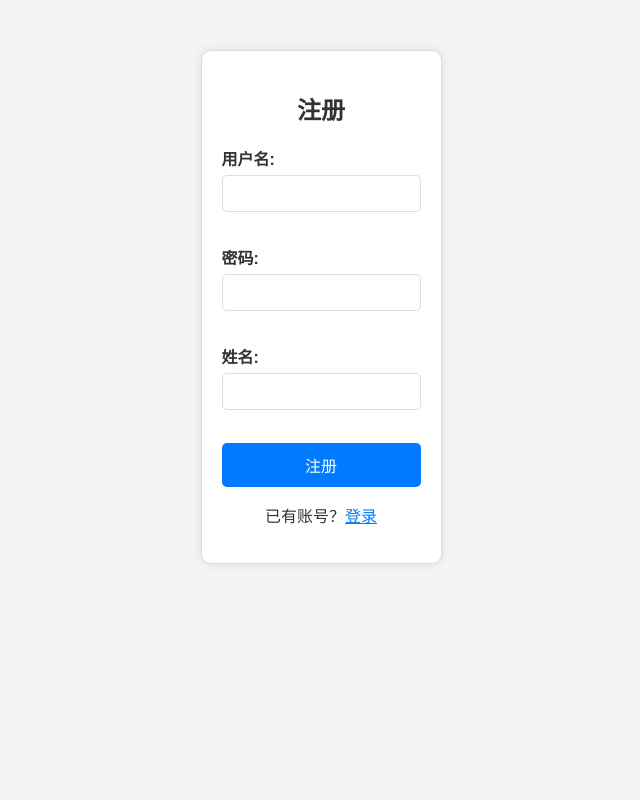
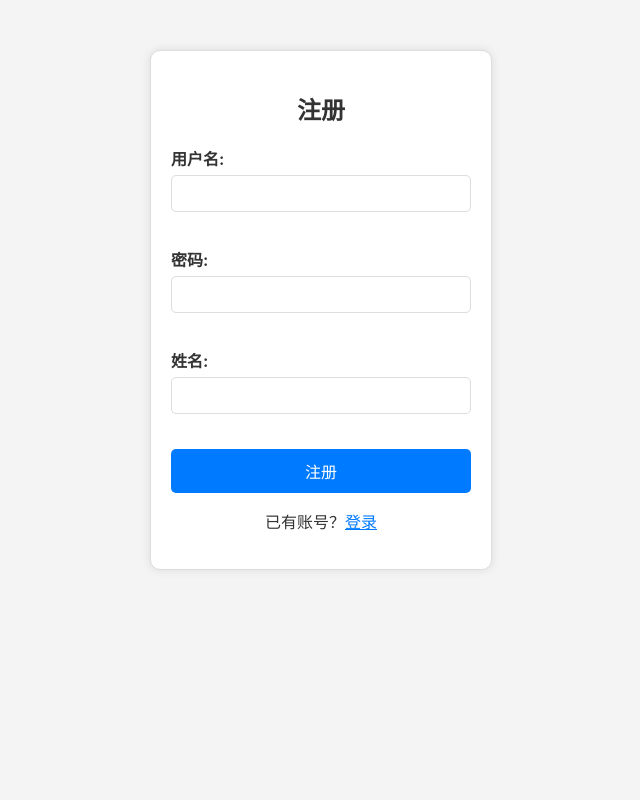
Before and after one commit to ZigaoWang/ai-teacher, a Flask app: page /register in a window 1280 px wide. Shown: the whole page, without its empty margins (319-959 px from the left). Run offline with Flask 3, Linux system fonts and the light colour scheme.

Commit message:
Update styles

```diff
--- a/app.py
+++ b/app.py
@@ -8,11 +8,10 @@ from dotenv import load_dotenv
 from flask import Flask, request, jsonify, render_template, session, redirect, url_for
 
 from flask_session import Session
+from models import db, User
 
 # Add the current directory to the Python path
 sys.path.append(os.path.dirname(os.path.abspath(__file__)))
-
-from models import db, User
 
 # Load environment variables from .env file
 load_dotenv()
--- a/models.py
+++ b/models.py
@@ -2,6 +2,7 @@ from flask_sqlalchemy import SQLAlchemy
 from werkzeug.security import generate_password_hash, check_password_hash
 
 db = SQLAlchemy()
+
 
 class User(db.Model):
     id = db.Column(db.Integer, primary_key=True)
--- a/static/styles.css
+++ b/static/styles.css
@@ -1,5 +1,5 @@
 body {
-    font-family: 'Arial', sans-serif;
+    font-family: -apple-system, "system-ui", "Segoe UI", Roboto, Oxygen, Ubuntu, Cantarell, "Fira Sans", "Droid Sans", "Helvetica Neue", sans-serif;
     background-color: #f4f4f4;
     color: #333;
     margin: 0;
@@ -11,7 +11,7 @@ body {
 }
 
 .auth-container {
-    max-width: 400px;
+    width: 300px;
     margin: 50px auto;
     padding: 20px;
     border: 1px solid #ddd;
@@ -178,6 +178,14 @@ body {
     color: #007bff;
 }
 
+button {
+    -webkit-transition: all 0.3s ease;
+    -moz-transition: all 0.3s ease;
+    -o-transition: all 0.3s ease;
+    -ms-transition: all 0.3s ease;
+    transition: all 0.3s ease;
+}
+
 .error {
     color: red;
     font-weight: bold;
```
Also changed, not shown: 1 other file.
